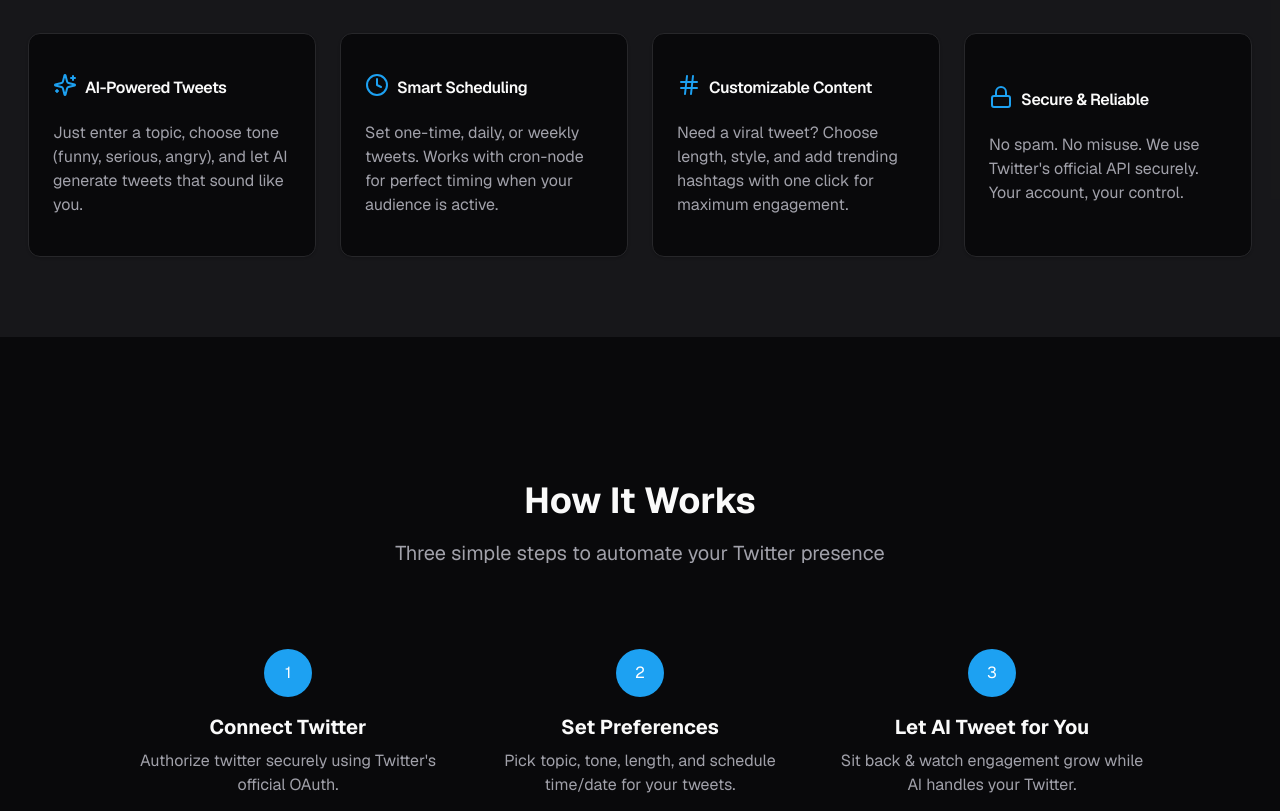
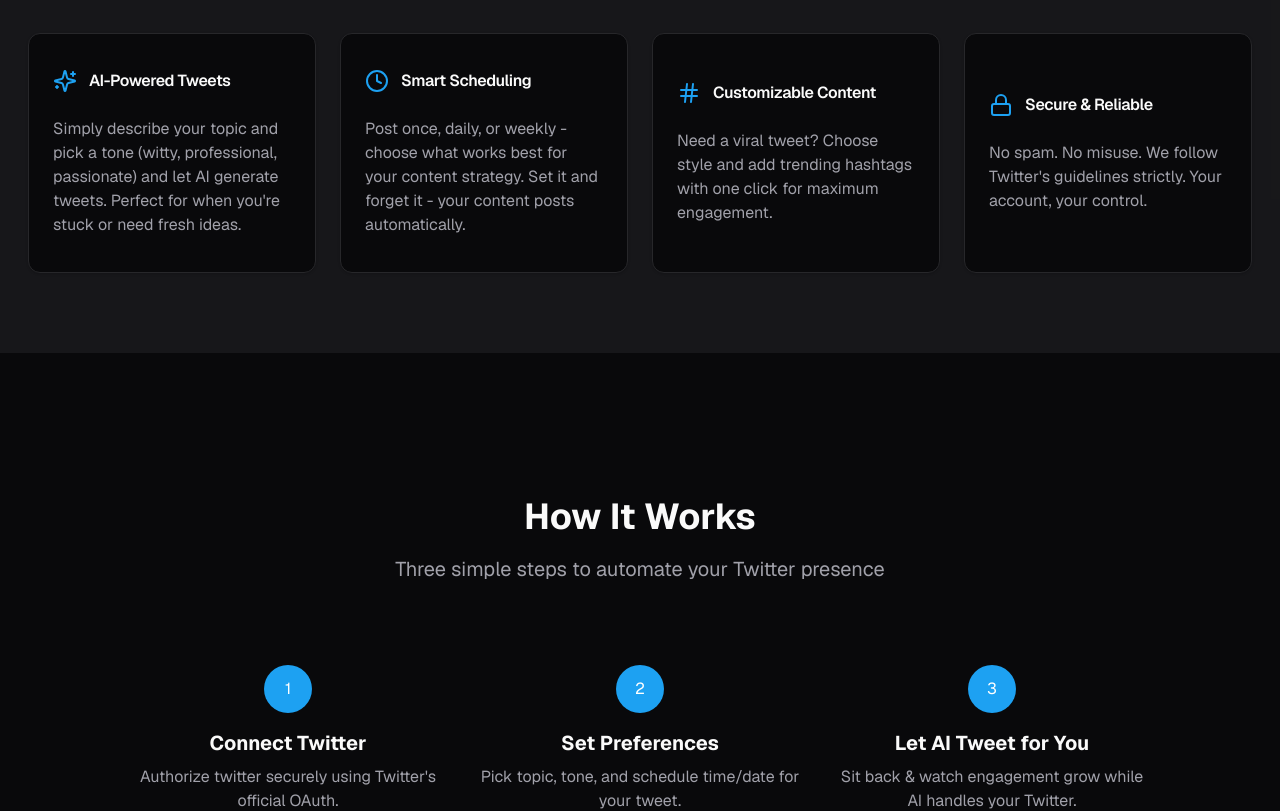
Before and after one commit to the-t3ch-wizard/Tweetmash, a React (Vite) app in the folder client/: page / in a window 1280 px wide. Shown: the part 1580-2391 px from the top of the page. Built offline with nearby package versions, Linux system fonts and the light colour scheme; no server answers.

Commit message:
NEW: improve ui

```diff
--- a/client/src/app/Home.tsx
+++ b/client/src/app/Home.tsx
@@ -1,10 +1,7 @@
-import { Tweet } from "@/components/custom/tweet";
 import { getAllTweetsInRedux } from "@/lib/store/features/tweet/tweetSlice";
 import { useAppDispatch, useAppSelector } from "@/lib/store/hooks/hooks";
 import { useEffect, useState } from "react";
-
 import { Button } from "@/components/ui/button"
-import { ModeToggle as ThemeToggle } from "@/components/custom/mode-toggle"
 import { Accordion, AccordionContent, AccordionItem, AccordionTrigger } from "@/components/ui/accordion"
 import { Card, CardContent, CardDescription, CardHeader, CardTitle } from "@/components/ui/card"
 import { ArrowRight, CheckCircle2, Clock, Hash, Lock, MessageSquare, Sparkles, Twitter } from "lucide-react"
@@ -14,7 +11,6 @@ import { Separator } from "@/components/ui/separator";
 import { Logo } from "@/components/custom/logo";
 import { BsTwitterX } from "react-icons/bs";
 import { SiLinkedin } from "react-icons/si";
-import { TestimonialCarousel } from "@/components/custom/testimonial-carousel";
 import { toast } from "sonner";
 
 export const Home = () => {
@@ -24,8 +20,6 @@ export const Home = () => {
   useEffect(() => {
     dispatch(getAllTweetsInRedux())
   }, [])
-
-  const tweets = useAppSelector((state) => state.tweet.tweets)
 
   const [videoPlayStatus, setVideoPlayStatus] = useState(false);
 
@@ -175,53 +169,51 @@ export const Home = () => {
           </div>
 
           <div className="w-full px-6 flex gap-6 justify-center items-center mt-12">
-            <Card className="h-56 w-72 flex flex-col justify-center items-start">
-              <CardHeader className="flex flex-row items-center gap-2">
+            <Card className="min-h-60 w-72 flex flex-col justify-center items-start">
+              <CardHeader className="w-full flex flex-row justify-start items-center gap-3 space-y-0">
                 <Sparkles className="h-6 w-6 text-[#1DA1F2]" />
                 <CardTitle>AI-Powered Tweets</CardTitle>
               </CardHeader>
               <CardContent>
                 <CardDescription className="text-base">
-                  Just enter a topic, choose tone (funny, serious, angry), and let AI generate tweets that sound like
-                  you.
+                  Simply describe your topic and pick a tone (witty, professional, passionate) and let AI generate tweets. Perfect for when you're stuck or need fresh ideas.
                 </CardDescription>
               </CardContent>
             </Card>
 
-            <Card className="h-56 w-72 flex flex-col justify-center items-start">
-              <CardHeader className="flex flex-row items-center gap-2">
+            <Card className="min-h-60 w-72 flex flex-col justify-center items-start">
+              <CardHeader className="w-full flex flex-row justify-start items-center gap-3 space-y-0">
                 <Clock className="h-6 w-6 text-[#1DA1F2]" />
                 <CardTitle>Smart Scheduling</CardTitle>
               </CardHeader>
               <CardContent>
                 <CardDescription className="text-base">
-                  Set one-time, daily, or weekly tweets. Works with cron-node for perfect timing when your audience is
-                  active.
+                  Post once, daily, or weekly - choose what works best for your content strategy. Set it and forget it - your content posts automatically.
                 </CardDescription>
               </CardContent>
             </Card>
 
-            <Card className="h-56 w-72 flex flex-col justify-center items-start">
-              <CardHeader className="flex flex-row items-center gap-2">
+            <Card className="min-h-60 w-72 flex flex-col justify-center items-start">
+              <CardHeader className="w-full flex flex-row justify-start items-center gap-3 space-y-0">
                 <Hash className="h-6 w-6 text-[#1DA1F2]" />
                 <CardTitle>Customizable Content</CardTitle>
               </CardHeader>
               <CardContent>
                 <CardDescription className="text-base">
-                  Need a viral tweet? Choose length, style, and add trending hashtags with one click for maximum
+                  Need a viral tweet? Choose style and add trending hashtags with one click for maximum
                   engagement.
                 </CardDescription>
               </CardContent>
             </Card>
 
-            <Card className="h-56 w-72 flex flex-col justify-center items-start">
-              <CardHeader className="flex flex-row items-center gap-2">
+            <Card className="min-h-60 w-72 flex flex-col justify-center items-start">
+              <CardHeader className="w-full flex flex-row justify-start items-center gap-3 space-y-0">
                 <Lock className="h-6 w-6 text-[#1DA1F2]" />
                 <CardTitle>Secure & Reliable</CardTitle>
               </CardHeader>
               <CardContent>
                 <CardDescription className="text-base">
-                  No spam. No misuse. We use Twitter's official API securely. Your account, your control.
+                  No spam. No misuse. We follow Twitter's guidelines strictly. Your account, your control.
                 </CardDescription>
               </CardContent>
             </Card>
@@ -246,7 +238,7 @@ export const Home = () => {
             <div className="flex flex-col items-center text-center">
               <div className="flex h-12 w-12 items-center justify-center rounded-full bg-[#1DA1F2] text-white">2</div>
               <h3 className="mt-4 text-xl font-bold">Set Preferences</h3>
-              <p className="mt-2 text-muted-foreground">Pick topic, tone, length, and schedule time/date for your tweets.</p>
+              <p className="mt-2 text-muted-foreground">Pick topic, tone, and schedule time/date for your tweet.</p>
             </div>
             <div className="flex flex-col items-center text-center">
               <div className="flex h-12 w-12 items-center justify-center rounded-full bg-[#1DA1F2] text-white">3</div>
@@ -449,7 +441,7 @@ export const Home = () => {
               <AccordionItem value="item-3" className="rounded-md hover:bg-accent/20 border-0 border-b">
                 <AccordionTrigger  className="px-4 w-full hover:no-underline border-b text-base">Is my Twitter account safe?</AccordionTrigger>
                 <AccordionContent className="px-4 w-full pt-3 bg-accent/30 text-base">
-                  100%. We use Twitter's official API — no password storage. We only request the permissions needed to
+                  We use Twitter's official API — no password storage. We only request the permissions necessary to
                   post tweets on your behalf, and you can revoke access at any time.
                 </AccordionContent>
               </AccordionItem>
--- a/client/src/app/connect/twitter/ConnectTwitter.tsx
+++ b/client/src/app/connect/twitter/ConnectTwitter.tsx
@@ -11,7 +11,7 @@ export const ConnectTwitter = () => {
   const connectionStage = useAppSelector(state => state.connectTwitter.connectionStage)
 
   return (
-    <div className='w-full h-full  flex flex-col justify-center items-center p-4'>
+    <div className='w-full h-[45rem] flex flex-col justify-center items-center p-4'>
 
       {
         loading === true ?
--- a/client/src/app/contact-us/ContactUs.tsx
+++ b/client/src/app/contact-us/ContactUs.tsx
@@ -12,7 +12,7 @@ export const ContactUs = () => {
     <main className="container mx-auto px-4 py-12 max-w-6xl ">
       <PageHeader
         title="Reach Out!"
-        description="Got questions? Feature requests? Or just want give some feedback?"
+        description="Got questions? Feature requests? Or just want to give some feedback?"
         icon="📩"
       />
 
--- a/client/src/app/dashboard/Dashboard.tsx
+++ b/client/src/app/dashboard/Dashboard.tsx
@@ -126,6 +126,7 @@ export const Dashboard = () => {
           </TabsList>
           <TabsContent value="tweets" className="w-full py-2 flex flex-col gap-4 justify-start items-start">
             {
+              tweets.length > 0 ?
               tweets.map((tweet: {
                 _id: string | undefined;
                 tweetId: string | undefined;
@@ -135,7 +136,15 @@ export const Dashboard = () => {
                 createdAt: string | undefined;
               }) => (
                 <Tweet key={tweet._id} id={tweet._id || ""} tweetId={tweet.tweetId || ""} content={tweet.content || ""} createdAt={tweet.createdAt || ""} status={tweet.status || ""} scheduledTime={tweet.scheduledTime || ""} />
-              ))
+              )) :
+              <div className="w-full p-10 flex flex-col gap-3 justify-center items-center">
+                <p className="text-3xl font-bold">
+                  You haven’t posted any tweet using tweetmash.
+                </p>
+                <p className="text-muted-foreground text-lg">
+                  Once you do, those posts will show up here.
+                </p>
+              </div>
             }
           </TabsContent>
 
--- a/client/src/components/custom/trust-builders.tsx
+++ b/client/src/components/custom/trust-builders.tsx
@@ -23,7 +23,7 @@ export default function TrustBuilders() {
           </div>
         </div>
 
-        <div className="flex items-center gap-3">
+        {/* <div className="flex items-center gap-3">
           <div className="bg-primary/10 p-2 rounded-full">
             <Heart className="h-5 w-5 text-primary" />
           </div>
@@ -33,7 +33,7 @@ export default function TrustBuilders() {
               Built nights & weekends to help fellow creators.
             </p>
           </div>
-        </div>
+        </div> */}
       </CardContent>
     </Card>
   )
```
